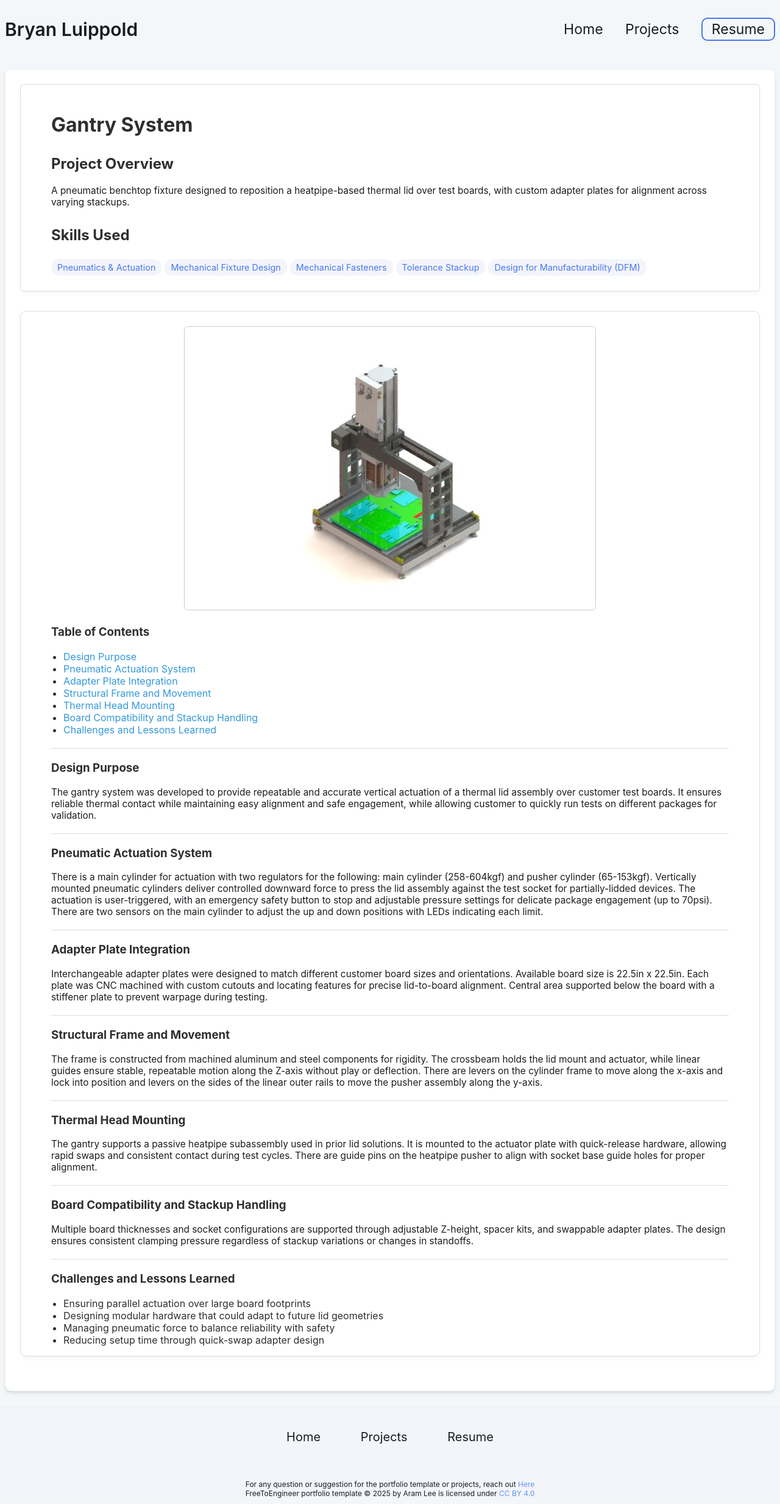
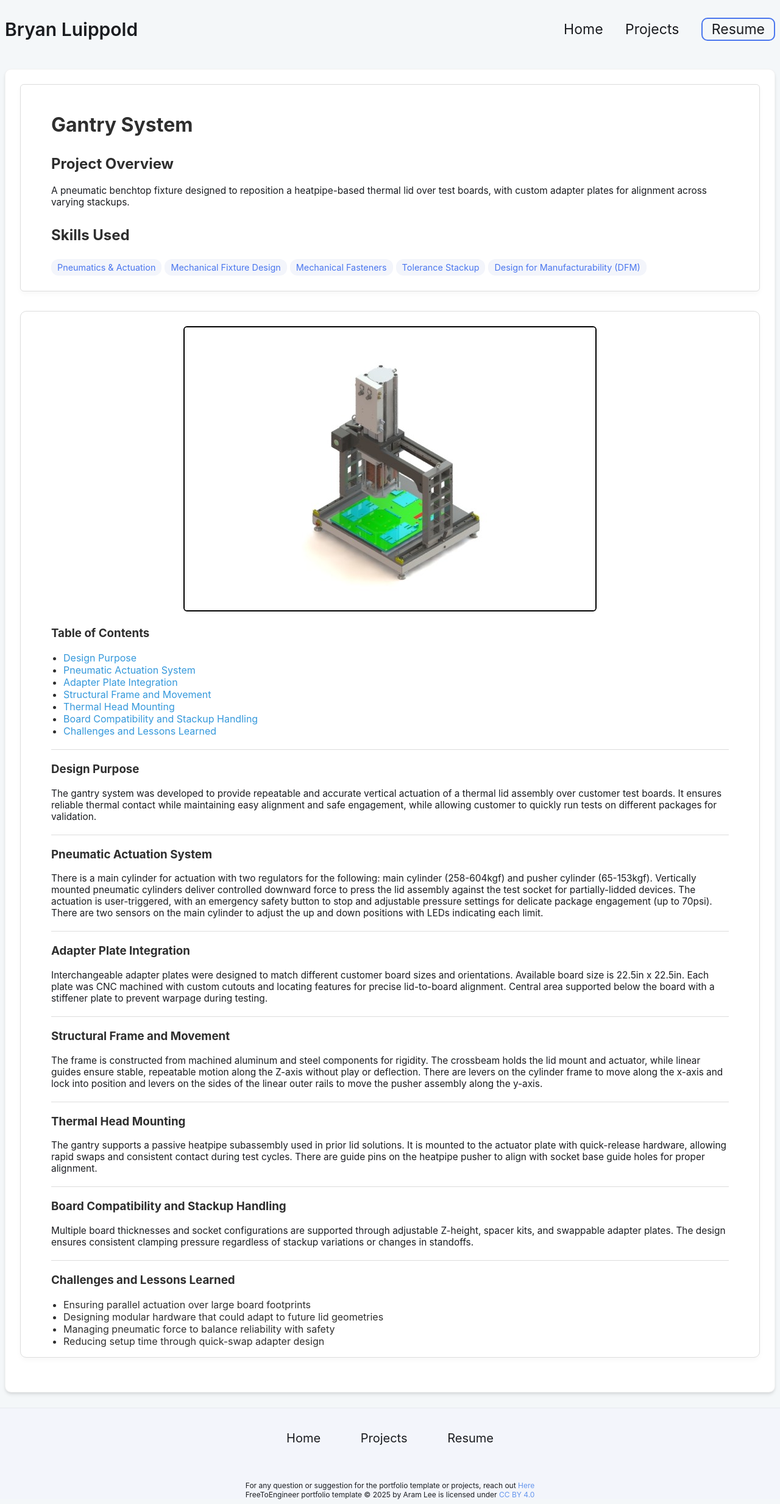
Before and after one commit to bluippold/bluippold.github.io, a Jekyll site: the page built from _projects/Gantry/index.md, in a window 1280 px wide. Shown: the whole page at 61% size. Built offline with Jekyll 4.4.1, drawn with Linux system fonts in a browser that asks for light colours.

Commit message:
Update styles.css

```diff
--- a/css/styles.css
+++ b/css/styles.css
@@ -973,7 +973,7 @@ footer p {
 .centered-image {
   display: block;
   margin: 1.5rem auto;
-  border: 1px solid #ccc;
+  border: 2px solid black; /* updated from 1px gray */
   border-radius: 6px;
   max-width: 90%;
   height: auto;
```
